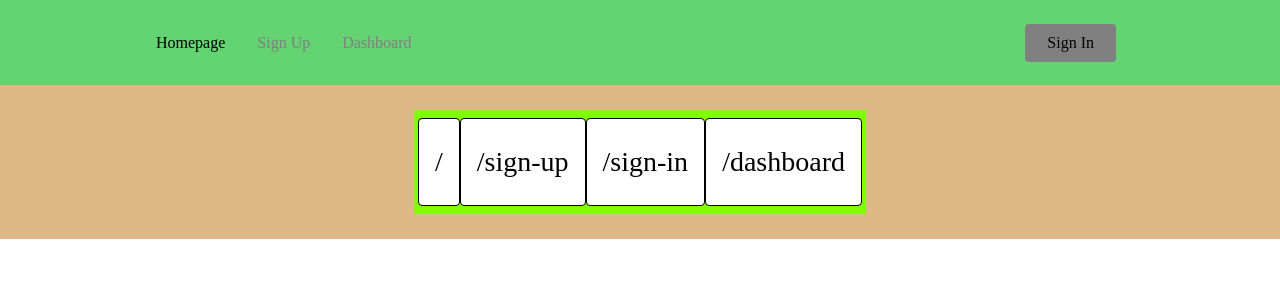
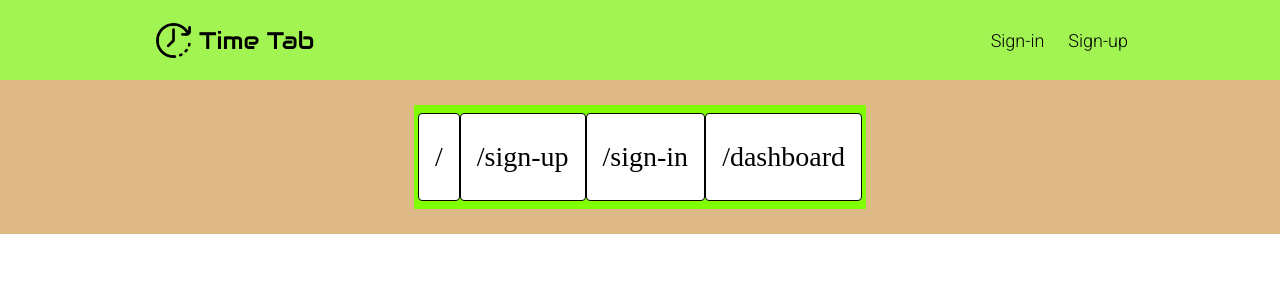
Before and after one commit to Banyan-Labs/time-tracking-app-board, a React (Create React App) app: page / in a window 1280 px wide. Shown: the top 300 px of the page. Built offline with nearby package versions, Linux system fonts and the light colour scheme.

Commit message:
updated navbar component

```diff
--- a/public/index.html
+++ b/public/index.html
@@ -25,6 +25,18 @@
       Learn how to configure a non-root public URL by running `npm run build`.
     -->
     <title>React App</title>
+    <link rel="preconnect" href="https://fonts.googleapis.com" />
+    <link rel="preconnect" href="https://fonts.gstatic.com" crossorigin />
+    <link
+      href="https://fonts.googleapis.com/css2?family=Audiowide&display=swap"
+      rel="stylesheet"
+    />
+    <link rel="preconnect" href="https://fonts.googleapis.com" />
+    <link rel="preconnect" href="https://fonts.gstatic.com" crossorigin />
+    <link
+      href="https://fonts.googleapis.com/css2?family=Roboto:ital,wght@0,100;0,300;0,400;0,500;0,700;0,900;1,100;1,300;1,400;1,500;1,700;1,900&display=swap"
+      rel="stylesheet"
+    />
   </head>
   <body>
     <noscript>You need to enable JavaScript to run this app.</noscript>
--- a/src/Components/Navbar/DropDownNav.jsx
+++ /dev/null
@@ -1,27 +0,0 @@
-import React from 'react';
-import {
-  Dropdown,
-  DropdownLink,
-  DropdownBtn,
-  NavBtnLink,
-  DropdownMenu,
-} from './style';
-
-const DropDownNav = () => {
-  return (
-    <Dropdown>
-      <DropdownMenu>
-        <DropdownLink to='/'>homepage</DropdownLink>
-        <DropdownLink to='/sign-up'>Sign Up</DropdownLink>
-        <DropdownLink to='/dashboard'>Dashboard</DropdownLink>
-
-        {/* Second Nav */}
-        <DropdownBtn>
-          <NavBtnLink to='/sign-in'>Sign In</NavBtnLink>
-        </DropdownBtn>
-      </DropdownMenu>
-    </Dropdown>
-  );
-};
-
-export default DropDownNav;
--- a/src/Components/Navbar/index.jsx
+++ b/src/Components/Navbar/index.jsx
@@ -1,37 +1,63 @@
-import React, { useState } from 'react';
+import React, { useContext, useState } from 'react';
+import { useHistory } from 'react-router-dom';
+import { v4 as uuid } from 'uuid';
 import {
-  Nav,
-  NavLink,
-  Bars,
-  NavMenu,
-  NavBtn,
-  NavBtnLink,
-  NavModal,
+  CloseButton,
+  LogoImage,
+  LogoTitle,
+  LogoWrapper,
+  MobileLinksLayout,
+  MobileNavMenuButton,
+  NavbarContainer,
+  NavLinkItem,
+  NavLinksWrapper,
 } from './style';
-import DropDownNav from './DropDownNav';
+import { AuthContext } from '../../Context/AuthContext';
+import Image from '../../resources/images/clockLogo1.png';
 
 const Navbar = () => {
+  const store = useContext(AuthContext);
+  const [isMobile] = useState(store.isMobile);
   const [isOpen, setIsOpen] = useState(false);
+  const [navLinks] = useState(
+    store.isAuth ? ['/dashboard'] : ['/sign-in', '/sign-up']
+  );
+  const history = useHistory();
 
   const toggleIsOpen = () => setIsOpen(!isOpen);
 
   return (
-    <Nav>
-      <Bars onClick={toggleIsOpen} />
-
-      <NavModal isOpen={isOpen}>
-        <DropDownNav />
-      </NavModal>
-      <NavMenu>
-        <NavLink to='/'>Homepage</NavLink>
-        <NavLink to='/sign-up'>Sign Up</NavLink>
-        <NavLink to='/dashboard'>Dashboard</NavLink>
-        {/* Second Nav */}
-      </NavMenu>
-      <NavBtn>
-        <NavBtnLink to='/sign-in'>Sign In</NavBtnLink>
-      </NavBtn>
-    </Nav>
+    <NavbarContainer>
+      <LogoWrapper onClick={() => history.push('/')}>
+        <LogoImage src={Image} />
+        <LogoTitle>Time Tab</LogoTitle>
+      </LogoWrapper>
+      {!isMobile ? (
+        <NavLinksWrapper>
+          {navLinks.map((link) => (
+            <NavLinkItem to={link} key={uuid()}>
+              {link.replace(/./g, (x, i) =>
+                /\//.test(x) ? '' : i === 1 ? x.toUpperCase() : x
+              )}
+            </NavLinkItem>
+          ))}
+        </NavLinksWrapper>
+      ) : (
+        <MobileNavMenuButton onClick={toggleIsOpen} />
+      )}
+      {isMobile && (
+        <MobileLinksLayout className={isOpen ? '' : 'closed'}>
+          <CloseButton onClick={toggleIsOpen} />
+          {navLinks.map((link) => (
+            <NavLinkItem to={link} key={uuid()} onClick={toggleIsOpen}>
+              {link.replace(/./g, (x, i) =>
+                /\//.test(x) ? '' : i === 1 ? x.toUpperCase() : x
+              )}
+            </NavLinkItem>
+          ))}
+        </MobileLinksLayout>
+      )}
+    </NavbarContainer>
   );
 };
 
--- a/src/Components/Navbar/style.js
+++ b/src/Components/Navbar/style.js
@@ -1,130 +1,86 @@
-import { FaBars } from 'react-icons/fa';
+import { FaBars, FaTimes } from 'react-icons/fa';
 import { NavLink as Link } from 'react-router-dom';
 import styled from 'styled-components';
+import { colors } from '../../styles/Color';
 
-export const Nav = styled.nav`
-  background: #63d471;
-  height: 85px;
+export const NavbarContainer = styled.nav`
+  background: ${colors.green};
+  height: 80px;
   display: flex;
   justify-content: space-between;
+  align-items: center;
   padding: 0.2rem calc((100vw - 1000px) / 2);
   z-index: 12;
+  overflow: hidden;
 `;
 
-export const NavLink = styled(Link)`
-  color: #808080;
+export const LogoWrapper = styled.div`
   display: flex;
   align-items: center;
-  text-decoration: none;
-  padding: 0 1rem;
-  height: 100%;
   cursor: pointer;
-  &.active {
-    color: #000000;
-  }
 `;
 
-export const Bars = styled(FaBars)`
-  display: none;
+export const LogoImage = styled.img`
+  height: 35px;
+  width: 35px;
+  margin: 0 8px 0 16px;
+`;
+
+export const LogoTitle = styled.span`
+  font-family: 'Audiowide';
+  font-size: clamp(18px, 10vw, 24px);
+`;
+
+export const NavLinksWrapper = styled.div`
+  display: flex;
+  justify-content: space-evenly;
+  align-items: center;
+`;
+
+export const NavLinkItem = styled(Link)`
+  font-family: 'Roboto';
+  font-size: clamp(18px, 4vw, 18px);
+  font-weight: 300;
+  padding: 12px;
   color: black;
-  @media screen and (max-width: 400px) {
-    display: block;
-    position: absolute;
-    top: 0;
-    right: 0;
-    transform: translate(-100%, 75%);
-    font-size: 1.8rem;
+  text-decoration: none;
+  transition: all 0.2s ease-in-out;
+
+  &.active {
+    font-weight: 500;
+  }
+
+  &:hover {
+    transform: scale(1.15);
     cursor: pointer;
   }
 `;
 
-export const NavMenu = styled.div`
+export const MobileNavMenuButton = styled(FaBars)`
+  font-size: 2.4rem;
+  margin-right: 24px;
+`;
+
+export const CloseButton = styled(FaTimes)`
+  font-size: 2.4rem;
+  position: absolute;
+  top: 34px;
+  text-align: end;
+  width: 100%;
+`;
+
+export const MobileLinksLayout = styled.div`
   display: flex;
-  align-items: center;
-  margin-right: -24px;
-  @media screen and (max-width: 400px) {
-    display: none;
+  flex-direction: column;
+  position: absolute;
+  right: 0;
+  top: 0;
+  background: ${colors.white};
+  width: 250px;
+  padding: 150px 30px 20px;
+  transition: all 0.2s ease-in;
+
+  &.closed {
+    transform: translateY(-350px);
   }
 `;
-
-export const NavBtn = styled.nav`
-  display: flex;
-  align-items: center;
-  margin-right: 24px;
-  @media screen and (max-width: 400px) {
-    display: none;
-  }
-`;
-
-export const NavBtnLink = styled(Link)`
-  border-radius: 4px;
-  background: #808080;
-  padding: 10px 22px;
-  color: #000000;
-  outline: none;
-  border: none;
-  cursor: pointer;
-  transition: all 0.2s ease-in-out;
-  text-decoration: none;
-  /* Second Nav */
-  margin-left: 24px;
-  &:hover {
-    transition: all 0.2s ease-in-out;
-    background: #fff;
-    color: #808080;
-  }
-`;
-
-// dropdown
-
-export const NavModal = styled.div`
-  display: ${({ isOpen }) => (isOpen ? 'block' : 'none')};
-`;
-
-export const Dropdown = styled.div`
-  display: block;
-  position: absolute;
-  right: 8.2px;
-  width: 100px;
-  height: auto;
-  background: white;
-  top: 60px;
-  border: 1px solid black;
-  @media screen and (min-width: 400px) {
-    display: none;
-  }
-`;
-
-export const DropdownMenu = styled.div`
-  display: flex;
-  flex-direction: column;
-  align-items: center;
-  @media screen and (min-width: 400px) {
-    display: none;
-  }
-`;
-
-export const DropdownLink = styled(Link)`
-  color: #808080;
-  width: 100%;
-  margin-left: 4px;
-  display: flex;
-  align-items: center;
-  text-decoration: none;
-  padding: 0.5rem 1rem;
-  height: 100%;
-  cursor: pointer;
-  &.active {
-    color: #000000;
-  }
-`;
-
-export const DropdownBtn = styled.nav`
-  display: flex;
-  align-items: center;
-  margin-right: 24px;
-  width: 100%;
-  @media screen and (min-width: 400px) {
-    display: none;
-  }
-`;
--- a/src/Components/SampleComponent/index.jsx
+++ b/src/Components/SampleComponent/index.jsx
@@ -8,6 +8,8 @@ import routes from '../../routes';
 const SampleComponent = () => {
   const history = useHistory();
   const store = useContext(AuthContext);
+  // for development testing
+  console.log(store);
 
   return (
     <Container>
@@ -17,7 +19,6 @@ const SampleComponent = () => {
             <Text fontSize={28}>{route.path}</Text>
           </Card>
         ))}
-        {console.log(store)}
       </CardsWrapper>
     </Container>
   );
--- a/src/Context/AuthContext.jsx
+++ b/src/Context/AuthContext.jsx
@@ -1,13 +1,18 @@
-import React, { createContext, useState } from 'react';
+import React, { createContext, useState, useEffect } from 'react';
 import PropTypes from 'prop-types';
 
 export const AuthContext = createContext();
 
 export const AuthProvider = ({ children }) => {
   const [currentUser, setCurrentUser] = useState(null);
-  const [isAuth, setIsAuth] = useState(true);
+  const [isAuth, setIsAuth] = useState(false);
 
-  const isMobile = window.innerWidth <= 400;
+  /* isMobile is not updating on active window resizing */
+  // const isMobile = window.innerWidth < 425;
+  const [isMobile, setIsMobile] = useState(window.innerWidth < 425);
+  useEffect(() => {
+    setIsMobile(window.innerWidth < 425);
+  }, [window.innerWidth]);
 
   const state = {
     currentUser,
@@ -21,5 +26,5 @@ export const AuthProvider = ({ children }) => {
 };
 
 AuthProvider.propTypes = {
-  children: PropTypes.element,
+  children: PropTypes.array,
 };
--- a/src/routes/AppRoute.jsx
+++ b/src/routes/AppRoute.jsx
@@ -7,9 +7,11 @@ const AppRoute = ({ isProtected, ...rest }) => {
   const store = useContext(AuthContext);
   return (
     <Route
-      render={({ location }) =>
+      render={(props) =>
         isProtected && !store.isAuth ? (
-          <Redirect to={{ pathname: '/sign-in', state: { from: location } }} />
+          <Redirect
+            to={{ pathname: '/sign-in', state: { from: props.location } }}
+          />
         ) : (
           <Route {...rest} />
         )
@@ -22,5 +24,5 @@ export default AppRoute;
 
 AppRoute.propTypes = {
   isProtected: PropTypes.bool,
-  location: PropTypes.string,
+  location: PropTypes.object,
 };
--- a/src/styles/Color.js
+++ b/src/styles/Color.js
@@ -1,6 +1,4 @@
-import { createGlobalStyle } from 'styled-components';
-
-export const color = {
+export const colors = {
   green: '#a2f453',
   goldish: '#e1c158',
   black: '#0f0e0e',
@@ -8,19 +6,21 @@ export const color = {
   white: '#fefefe',
 };
 
-// --lightGreen: #d3ffc9;
-// --mildGreen: #bcff7c;
-// --midGreen: #a2f453;
-// --darkGreen: #81d82e;
-// --darkestGreen: #64b01e;
-// --goldish: #e1c158;
-// --black1: #0f0e0e;
-// --black2: #030504;
-// --black3: #121212;
-// --black4: #000000;
-// --black5: #030305;
-// --grey1: #c4c4c4;
-// --grey2: #929292;
-// --grey3: #6a6a6a;
-// --grey4: #656565;
-// --white: #fefefe;
+export const testColors = {
+  lightGreen: '#d3ffc9',
+  mildGreen: '#bcff7c',
+  midGreen: '#a2f453',
+  darkGreen: '#81d82e',
+  darkestGreen: '#64b01e',
+  goldish: '#e1c158',
+  black1: '#0f0e0e',
+  black2: '#030504',
+  black3: '#121212',
+  black4: '#000000',
+  black5: '#030305',
+  grey1: '#c4c4c4',
+  grey2: '#929292',
+  grey3: '#6a6a6a',
+  grey4: '#656565',
+  white: '#fefefe',
+};
```
Also changed, not shown: src/resources/images/clockLogo1.png (added).
